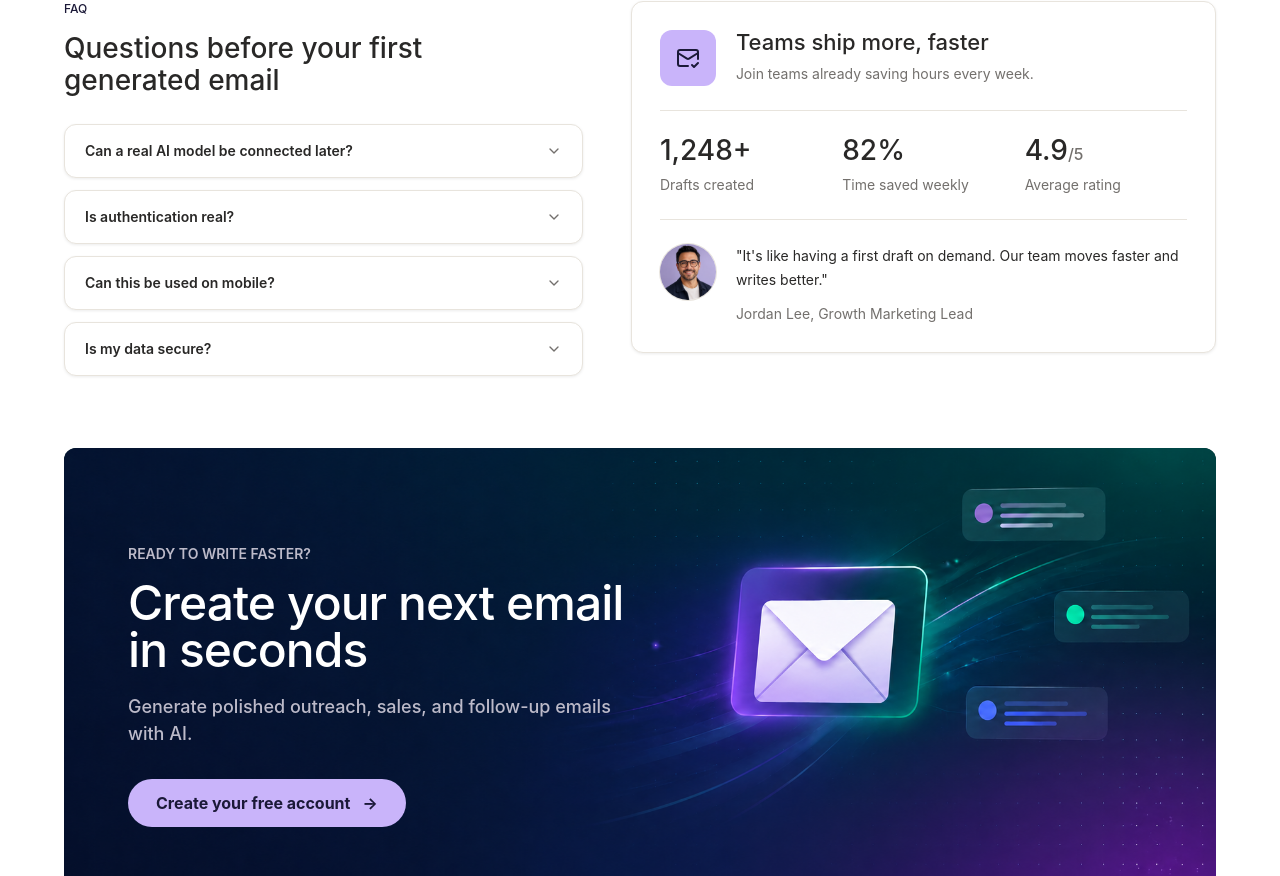
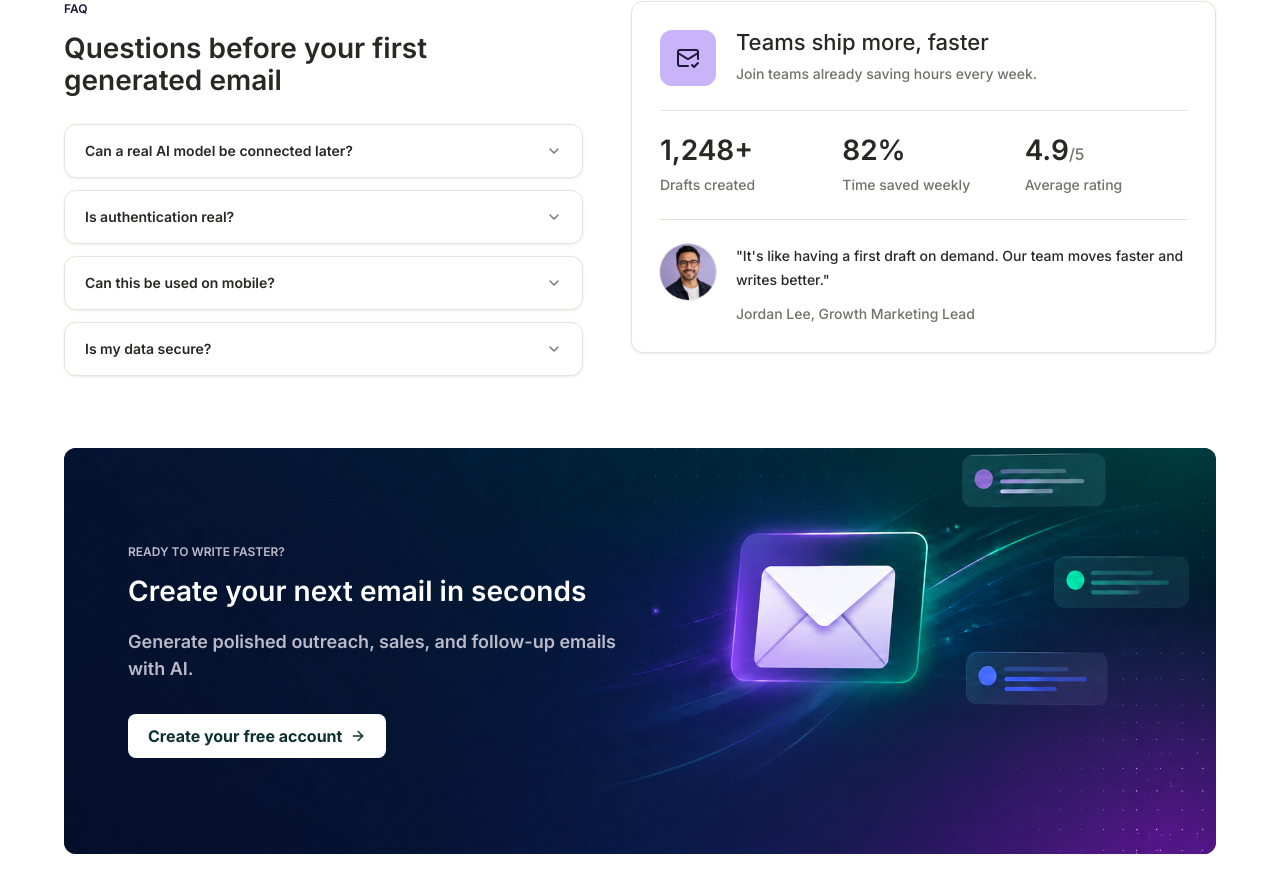
Before and after one commit to asapcoder12/AI-Email-Generator, a Next.js app: page / in a window 1280 px wide. Shown: the part 1451-2327 px from the top of the page. Built offline with nearby package versions, Linux system fonts and the light colour scheme; no server answers.

Commit message:
feat(landing): add variable font support and update styles
- Added @fontsource-variable/inter dependency for variable font.
- Updated font weights and styles in various components for consistency.
- Adjusted layout and text properties in the hero and final CTA sections.

```diff
--- a/package.json
+++ b/package.json
@@ -15,6 +15,7 @@
     "test:e2e:run": "playwright test"
   },
   "dependencies": {
+    "@fontsource-variable/inter": "^5.2.8",
     "@radix-ui/react-accordion": "^1.2.14",
     "@radix-ui/react-dialog": "^1.1.17",
     "@radix-ui/react-label": "^2.1.10",
--- a/src/app/(pages)/(landing)/_components/benefits-section.tsx
+++ b/src/app/(pages)/(landing)/_components/benefits-section.tsx
@@ -45,7 +45,7 @@ export function BenefitsSection() {
           <p className="text-xs font-[540] uppercase text-primary">
             Built for speed.
           </p>
-          <h2 className="mt-4 text-[28px] font-[540] leading-[1.14] tracking-normal text-foreground sm:text-[48px] sm:font-[460] sm:leading-[0.96]">
+          <h2 className="mt-4 text-[28px] font-[540] leading-[1.14] tracking-normal text-foreground md:text-[48px] md:font-[460] md:leading-[0.96]">
             Built for speed without locking the architecture
           </h2>
         </div>
--- a/src/app/(pages)/(landing)/_components/faq-section.tsx
+++ b/src/app/(pages)/(landing)/_components/faq-section.tsx
@@ -61,7 +61,7 @@ export function FAQSection() {
                 key={faq.question}
                 value={`faq-${index}`}
               >
-                <AccordionTrigger className="min-h-[52px] py-3 text-sm font-semibold text-foreground hover:text-primary hover:no-underline data-[state=open]:text-primary">
+                <AccordionTrigger className="min-h-[52px] py-3 text-sm font-[600] text-foreground hover:text-primary hover:no-underline data-[state=open]:text-primary">
                   {faq.question}
                 </AccordionTrigger>
                 <AccordionContent className="text-sm leading-6">
@@ -93,7 +93,7 @@ export function FAQSection() {
                 <dd className="text-[28px] font-[540] leading-[1.14] text-foreground">
                   {stat.value}
                   {stat.suffix ? (
-                    <span className="text-base font-medium text-muted-foreground">
+                    <span className="text-base font-[460] text-muted-foreground">
                       {stat.suffix}
                     </span>
                   ) : null}
--- a/src/app/(pages)/(landing)/_components/final-cta.tsx
+++ b/src/app/(pages)/(landing)/_components/final-cta.tsx
@@ -1,5 +1,6 @@
 import Image from "next/image";
 import Link from "next/link";
+import { ArrowRight } from "lucide-react";
 import { Button } from "@/components/ui/button";
 
 type FinalCTAProps = {
@@ -23,22 +24,20 @@ export function FinalCTA({ isAuthenticated = false }: FinalCTAProps) {
           src="/images/cta-background.png"
         />
         <div className="relative z-10 max-w-lg">
-          <p className="text-sm font-semibold uppercase text-on-dark-mute">
+          <p className="text-xs font-[540] uppercase text-on-dark-mute">
             Ready to write faster?
           </p>
-          <h2 className="mt-4 text-[clamp(28px,4vw,48px)] font-[540] leading-[0.96] tracking-[-0.02em]">
+          <h2 className="mt-4 text-[28px] font-[540] leading-[1.14] tracking-normal">
             Create your next email in seconds
           </h2>
           <p className="mt-5 text-lg font-[540] leading-[1.5] text-on-dark-mute">
             Generate polished outreach, sales, and follow-up emails with AI.
           </p>
           <div className="mt-8">
-            <Button asChild className="px-7" size="lg" variant="hero">
+            <Button asChild variant="teal">
               <Link href={ctaHref}>
                 {ctaLabel}
-                <span aria-hidden="true" className="ml-1">
-                  &rarr;
-                </span>
+                <ArrowRight className="size-4" aria-hidden="true" />
               </Link>
             </Button>
           </div>
--- a/src/app/(pages)/(landing)/_components/hero-section.tsx
+++ b/src/app/(pages)/(landing)/_components/hero-section.tsx
@@ -18,12 +18,12 @@ export function HeroSection({ isAuthenticated = false }: HeroSectionProps) {
       className="relative z-10 mx-auto grid w-full max-w-7xl gap-9 px-5 pb-14 pt-10 sm:px-8 sm:pb-18 sm:pt-14 lg:min-h-[690px] lg:grid-cols-[minmax(0,560px)_minmax(0,1fr)] lg:items-start lg:gap-0 lg:px-10 lg:pb-10 lg:pt-16"
     >
       <div className="max-w-[540px]">
-        <p className="flex items-center gap-3 text-sm font-semibold text-accent">
+        <p className="flex items-center gap-3 text-xs font-[540] uppercase text-accent">
           <Sparkles className="size-5" aria-hidden="true" />
           Write better. Send faster.
         </p>
         <h1
-          className="mt-6 text-[36px] font-[540] leading-[0.96] tracking-normal text-primary-foreground sm:text-5xl lg:text-[64px]"
+          className="mt-6 text-[36px] font-[540] leading-[0.96] tracking-normal text-primary-foreground md:text-5xl lg:text-[64px]"
           id="landing-hero-title"
         >
           AI email generator for campaigns that need to move today
--- a/src/app/(pages)/(landing)/_components/marketing-header.tsx
+++ b/src/app/(pages)/(landing)/_components/marketing-header.tsx
@@ -31,7 +31,7 @@ export function MarketingHeader({
     <header className="relative z-30 text-primary-foreground">
       <nav className="mx-auto flex h-16 w-full max-w-7xl items-center justify-between px-5 sm:px-8 lg:px-10">
         <Link
-          className="flex min-h-11 items-center gap-3 text-base font-semibold text-primary-foreground"
+          className="flex min-h-11 items-center gap-3 text-base font-[540] text-primary-foreground"
           href="/"
         >
           <span className="flex size-8 items-center justify-center rounded-lg bg-accent text-primary">
@@ -43,7 +43,7 @@ export function MarketingHeader({
         <div className="hidden items-center gap-10 md:flex">
           {navLinks.map((link) => (
             <Link
-              className="text-sm font-medium text-on-dark-mute transition-colors duration-200 hover:text-primary-foreground focus-visible:outline-none focus-visible:ring-2 focus-visible:ring-accent"
+              className="text-base font-[460] text-on-dark-mute transition-colors duration-200 hover:text-primary-foreground focus-visible:outline-none focus-visible:ring-2 focus-visible:ring-accent"
               href={link.href}
               key={link.href}
             >
@@ -73,7 +73,7 @@ export function MarketingHeader({
           ) : (
             <>
               <Link
-                className="text-sm font-medium text-on-dark-mute transition-colors duration-200 hover:text-primary-foreground focus-visible:outline-none focus-visible:ring-2 focus-visible:ring-accent"
+                className="text-base font-[460] text-on-dark-mute transition-colors duration-200 hover:text-primary-foreground focus-visible:outline-none focus-visible:ring-2 focus-visible:ring-accent"
                 href="/login"
               >
                 Sign in
@@ -111,7 +111,7 @@ export function MarketingHeader({
               {navLinks.map((link) => (
                 <SheetClose asChild key={link.href}>
                   <Link
-                    className="rounded-md px-2 py-3 text-base font-semibold hover:bg-secondary"
+                    className="rounded-md px-2 py-3 text-base font-[460] hover:bg-secondary"
                     href={link.href}
                   >
                     {link.label}
--- a/src/app/globals.css
+++ b/src/app/globals.css
@@ -111,7 +111,7 @@ body {
   background: var(--background);
   color: var(--foreground);
   font-family: "Inter Variable", "Super Sans VF", Inter, ui-sans-serif, system-ui, -apple-system, BlinkMacSystemFont, "Segoe UI", sans-serif;
-  font-variation-settings: "wght" 460;
+  font-weight: 460;
   line-height: 1.5;
 }
 
@@ -459,12 +459,7 @@ select {
     gap: 16px;
   }
 
-  /* 5. Hero h1: fluid scaling to keep CTA above the fold */
-  #landing-hero-title {
-    font-size: clamp(28px, 8vw, 52px);
-  }
-
-  /* 6. Footer link columns: 2-column grid with brand block as its own row */
+  /* 5. Footer link columns: 2-column grid with brand block as its own row */
   footer > div > div:first-child {
     grid-template-columns: 1fr;
   }
@@ -473,7 +468,7 @@ select {
     grid-template-columns: repeat(2, 1fr);
   }
 
-  /* 7. Final CTA button: full-width on mobile */
+  /* 6. Final CTA button: full-width on mobile */
   section:has(> .relative > .relative > div > [href="/signup"]) [href="/signup"],
   section:has(> .relative > .relative > div > [href="/dashboard"]) [href="/dashboard"] {
     width: 100%;
--- a/src/app/layout.tsx
+++ b/src/app/layout.tsx
@@ -1,5 +1,6 @@
 import type { Metadata } from "next";
 import { AppProviders } from "./providers";
+import "@fontsource-variable/inter";
 import "./globals.css";
 
 export const metadata: Metadata = {
```
Also changed, not shown: 1 other file (tests, documents, lock files or other folders).
